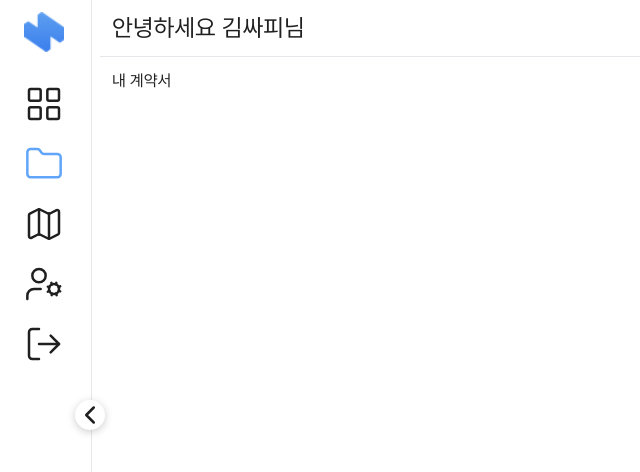
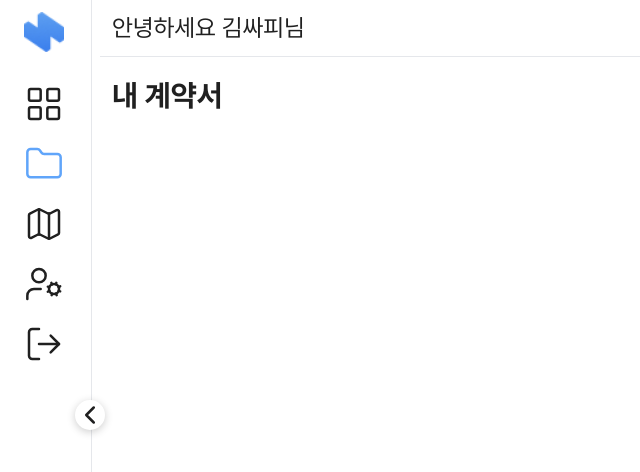
Before and after one commit to sonseohy/checkmate, a React (Vite) app in the folder checkmate-fe/: page /mypage in a window 1280 px wide. Both pictures are taken after a click on the button "내 계약서". Shown: the top 472 px of the page, without its empty margins (0-640 px from the left). Built offline with nearby package versions, Linux system fonts and the light colour scheme.

Commit message:
feat: 마이페이지 - 계약서 ui

```diff
--- a/checkmate-fe/src/features/mypage/ui/MyContracts.tsx
+++ b/checkmate-fe/src/features/mypage/ui/MyContracts.tsx
@@ -3,7 +3,9 @@
 export default function MyContracts() {
     return (
         <div>
-            내 계약서
+            <div className="text-3xl font-bold mt-5">
+                내 계약서
+            </div>
         </div>
     );
 };
```
